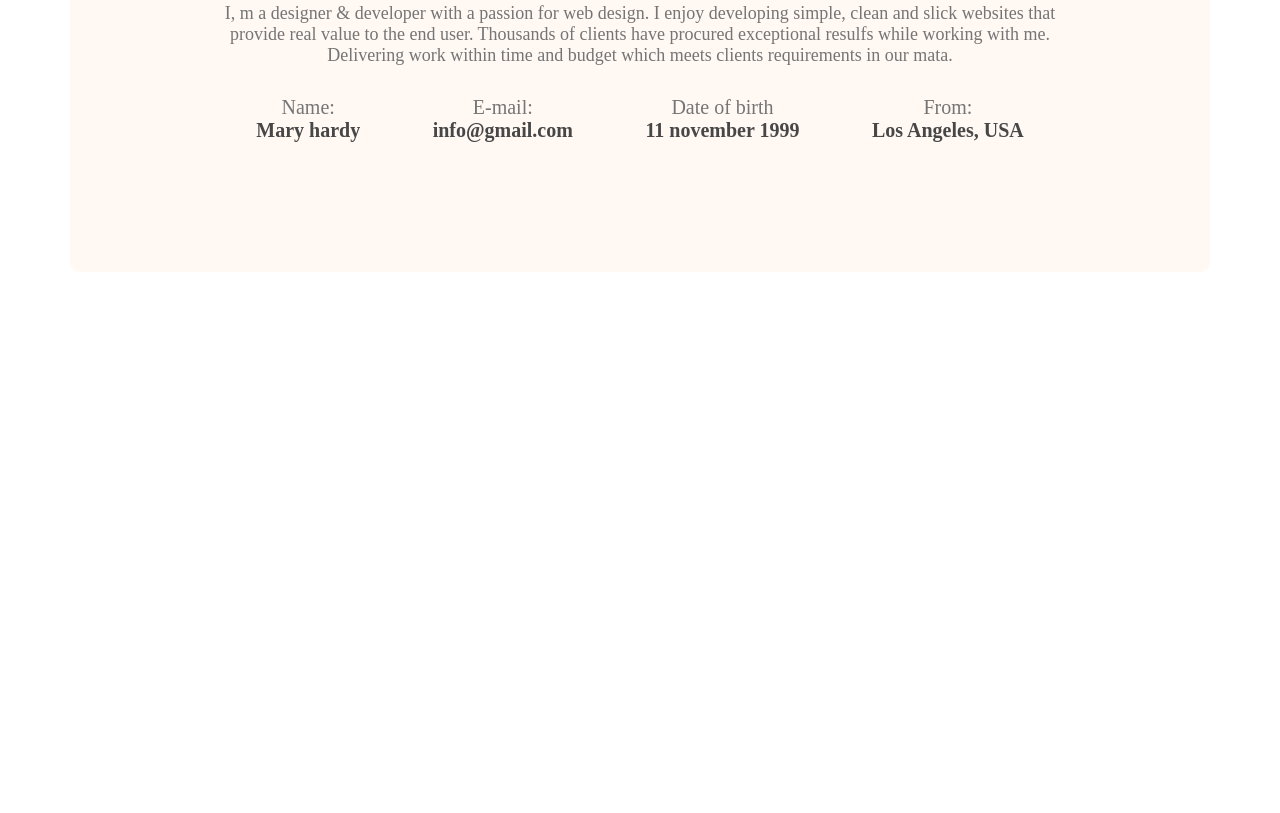
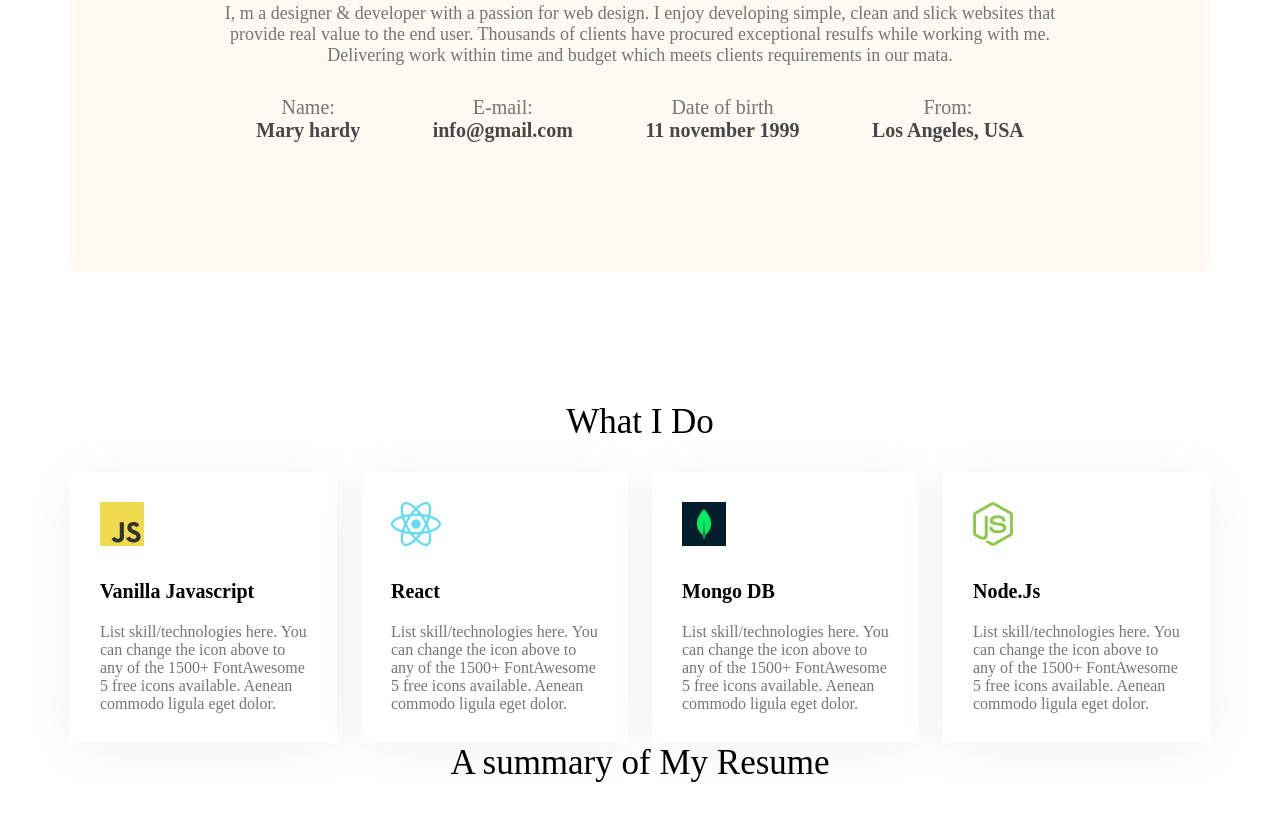
Before and after one commit to soron2001/portfolio, a plain HTML site: page index.html in a window 1280 px wide. Shown: the part 1167-1980 px from the top of the page. Before the commit the page ends 1439 px from the top, so only its background shows below. Drawn offline with Linux system fonts and the light colour scheme.

Commit message:
ad skill content

```diff
--- a/index.html
+++ b/index.html
@@ -59,6 +59,41 @@
 
             </div>
         </section>
+        <section class="what-i-do">
+            <h3 class="section-title">What I Do</h3>
+            <div class="skills-container">
+                <div class="skill">
+                    <img src="images/icons/js.png" alt="">
+                    <p class="skill-title">Vanilla Javascript</p>
+                    <p class="skill-description">List skill/technologies here. You can change the icon above to any of the 1500+ FontAwesome 5 free icons available. Aenean commodo ligula eget dolor.</p>
+                </div>
+                <div class="skill">
+                    <img src="images/icons/react.png" alt="">
+                    <p class="skill-title">React</p>
+                    <p class="skill-description">List skill/technologies here. You can change the icon above to any of the 1500+ FontAwesome 5 free icons available. Aenean commodo ligula eget dolor.</p>
+                </div>
+                <div class="skill">
+                    <img src="images/icons/mongo.png" alt="">
+                    <p class="skill-title">Mongo DB</p>
+                    <p class="skill-description">List skill/technologies here. You can change the icon above to any of the 1500+ FontAwesome 5 free icons available. Aenean commodo ligula eget dolor.</p>
+                </div>
+                <div class="skill">
+                    <img src="images/icons/nodejs.png" alt="">
+                    <p class="skill-title">Node.Js</p>
+                    <p class="skill-description">List skill/technologies here. You can change the icon above to any of the 1500+ FontAwesome 5 free icons available. Aenean commodo ligula eget dolor.</p>
+                </div>
+            </div>
+        </section>
+
+        <section class="resume">
+            <h3 class="section-title">A summary of My Resume</h3>
+
+            <div class="resume-content">
+                <div></div>
+
+            </div>
+
+        </section>
     </main>
 
     <footer>
--- a/style.css
+++ b/style.css
@@ -108,3 +108,29 @@ main{
     font-size: 20px;
     color: #474747;
 }
+.what-i-do{
+
+    margin-top:130px;
+
+
+}
+
+.skills-container{
+    display: flex;
+    gap: 24px;
+}
+.skill{
+    background-color: #FFFFFF;
+    box-shadow: 0px 6px 50px rgba(0, 0, 0, 0.06);
+    border-radius: 5px;
+    padding: 30px;
+}
+.skill-title{
+    font-weight: 700;
+    font-size: 20px;
+    margin-top: 30px;
+    margin-bottom: 20px;
+}
+.skill-description{
+    color: #757575;
+}
```
